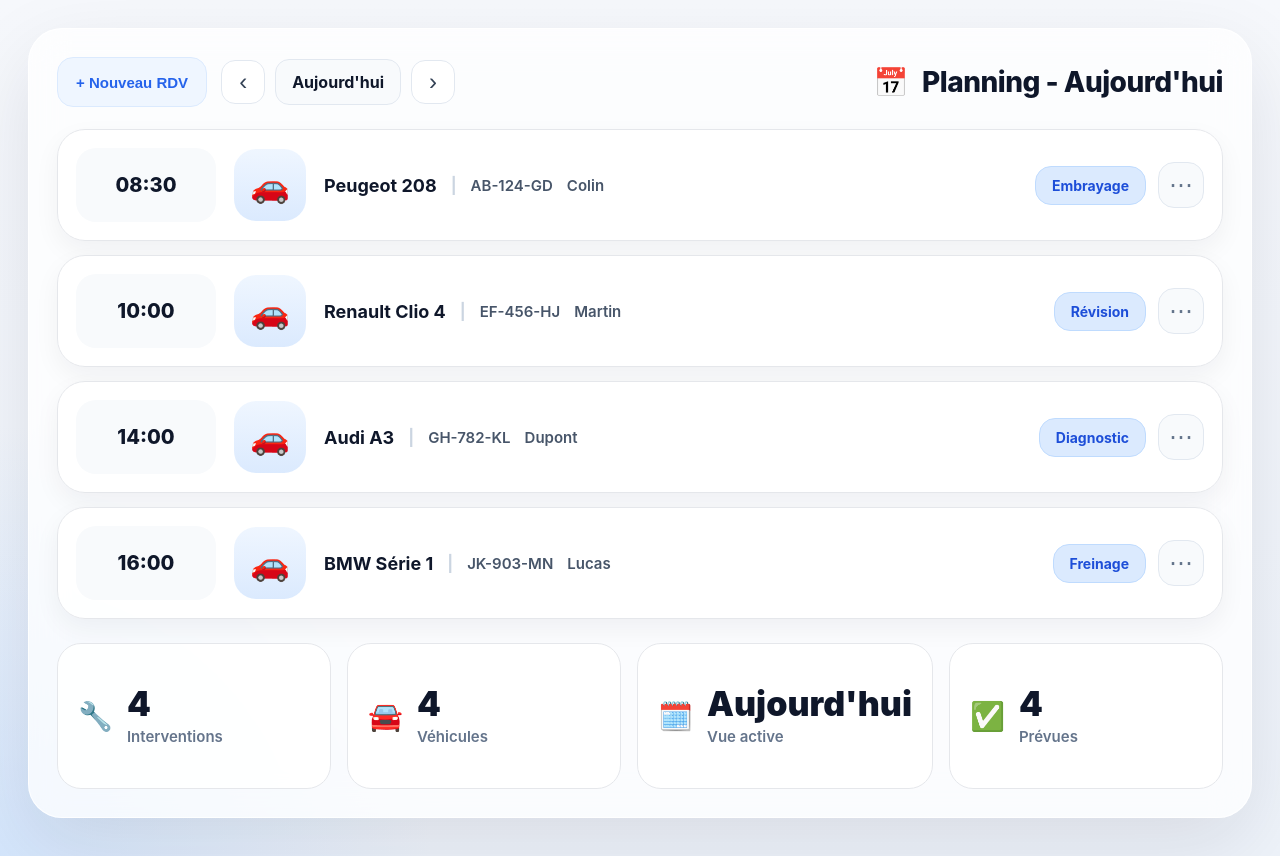
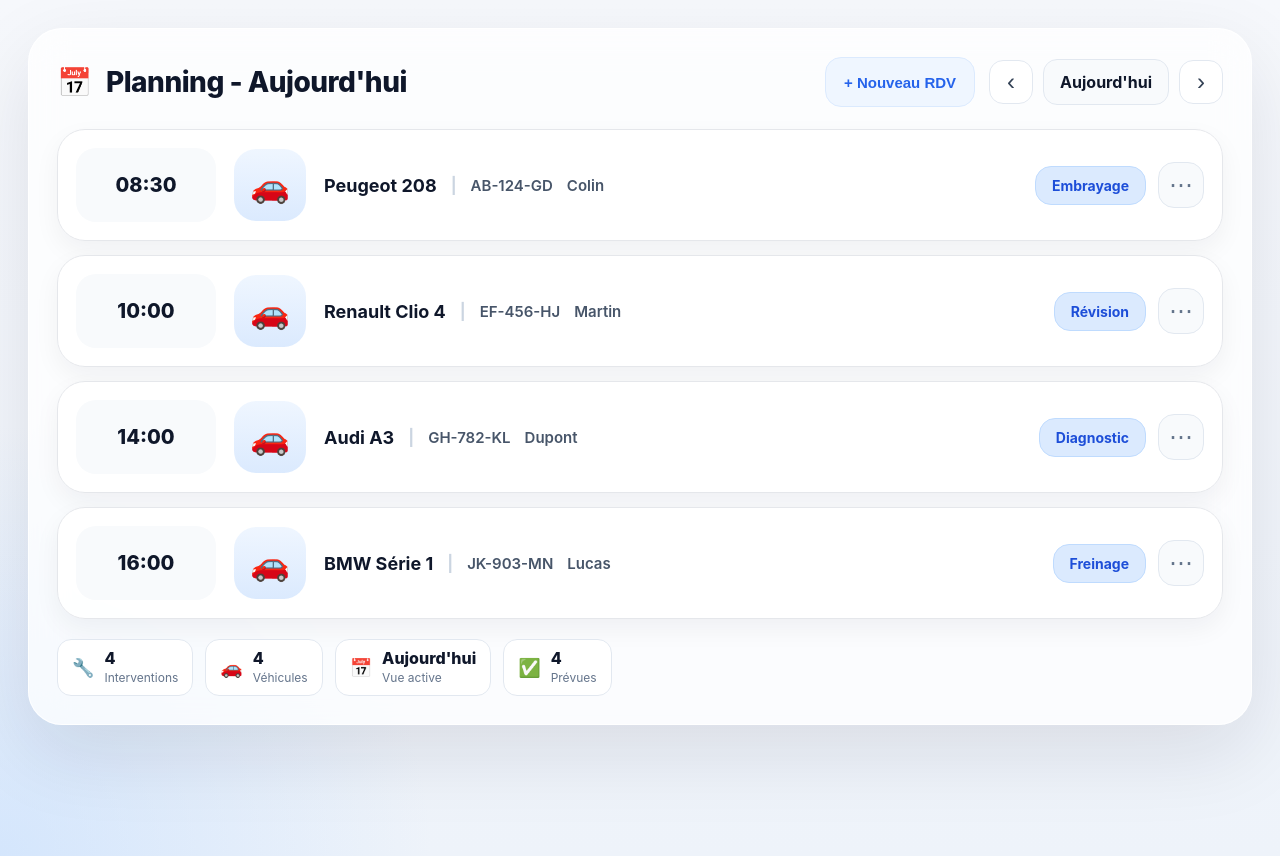
Before and after one commit to amunia2a-lab/planning, a Next.js app: page / in a window 1280 px wide. Built offline with nearby package versions, Linux system fonts and the light colour scheme.

Commit message:
Add files via upload

```diff
--- a/app/page.tsx
+++ b/app/page.tsx
@@ -48,19 +48,19 @@ export default function Page() {
       <div style={styles.shell}>
         <section style={styles.widget}>
           <div style={styles.topBar}>
-            <div style={styles.leftHeader}>
+            <div style={styles.titleRow}>
+              <span style={styles.calendarIcon}>📅</span>
+              <h1 style={styles.title}>Planning - Aujourd&apos;hui</h1>
+            </div>
+
+            <div style={styles.rightHeader}>
               <button style={styles.newButton}>+ Nouveau RDV</button>
 
               <div style={styles.navGroup}>
                 <button style={styles.navButton}>‹</button>
-                <span style={styles.dayPill}>Aujourd'hui</span>
+                <span style={styles.dayPill}>Aujourd&apos;hui</span>
                 <button style={styles.navButton}>›</button>
               </div>
-            </div>
-
-            <div style={styles.titleRow}>
-              <span style={styles.calendarIcon}>📅</span>
-              <h1 style={styles.title}>Planning - Aujourd&apos;hui</h1>
             </div>
           </div>
 
@@ -86,42 +86,35 @@ export default function Page() {
             ))}
           </div>
 
-          <div style={styles.bottomStats}>
-            <div style={styles.statCard}>
-              <div style={styles.statIcon}>🔧</div>
-              <div>
-                <div style={styles.statValue}>{appointments.length}</div>
-                <div style={styles.statLabel}>Interventions</div>
-              </div>
-            </div>
-
-            <div style={styles.statCard}>
-              <div style={styles.statIcon}>🚘</div>
-              <div>
-                <div style={styles.statValue}>4</div>
-                <div style={styles.statLabel}>Véhicules</div>
-              </div>
-            </div>
-
-            <div style={styles.statCard}>
-              <div style={styles.statIcon}>🗓️</div>
-              <div>
-                <div style={styles.statValue}>Aujourd&apos;hui</div>
-                <div style={styles.statLabel}>Vue active</div>
-              </div>
-            </div>
-
-            <div style={styles.statCard}>
-              <div style={styles.statIcon}>✅</div>
-              <div>
-                <div style={styles.statValue}>4</div>
-                <div style={styles.statLabel}>Prévues</div>
-              </div>
-            </div>
+          <div style={styles.statsBar}>
+            <Stat icon="🔧" value="4" label="Interventions" />
+            <Stat icon="🚗" value="4" label="Véhicules" />
+            <Stat icon="📅" value="Aujourd'hui" label="Vue active" />
+            <Stat icon="✅" value="4" label="Prévues" />
           </div>
         </section>
       </div>
     </main>
+  );
+}
+
+function Stat({
+  icon,
+  value,
+  label,
+}: {
+  icon: string;
+  value: string;
+  label: string;
+}) {
+  return (
+    <div style={styles.statItem}>
+      <span style={styles.statIcon}>{icon}</span>
+      <div style={styles.statText}>
+        <span style={styles.statValue}>{value}</span>
+        <span style={styles.statLabel}>{label}</span>
+      </div>
+    </div>
   );
 }
 
@@ -155,7 +148,22 @@ const styles: Record<string, React.CSSProperties> = {
     marginBottom: 22,
     flexWrap: "wrap",
   },
-  leftHeader: {
+  titleRow: {
+    display: "flex",
+    alignItems: "center",
+    gap: 14,
+  },
+  calendarIcon: {
+    fontSize: 28,
+  },
+  title: {
+    margin: 0,
+    fontSize: 28,
+    fontWeight: 800,
+    color: "#0f172a",
+    letterSpacing: -0.5,
+  },
+  rightHeader: {
     display: "flex",
     alignItems: "center",
     gap: 14,
@@ -198,21 +206,6 @@ const styles: Record<string, React.CSSProperties> = {
     color: "#0f172a",
     fontWeight: 700,
     whiteSpace: "nowrap",
-  },
-  titleRow: {
-    display: "flex",
-    alignItems: "center",
-    gap: 14,
-  },
-  calendarIcon: {
-    fontSize: 28,
-  },
-  title: {
-    margin: 0,
-    fontSize: 28,
-    fontWeight: 800,
-    color: "#0f172a",
-    letterSpacing: -0.5,
   },
   rowsWrap: {
     display: "flex",
@@ -302,35 +295,37 @@ const styles: Record<string, React.CSSProperties> = {
     fontSize: 24,
     cursor: "pointer",
   },
-  bottomStats: {
-    marginTop: 24,
-    display: "grid",
-    gridTemplateColumns: "repeat(4, 1fr)",
-    gap: 16,
+  statsBar: {
+    marginTop: 20,
+    display: "flex",
+    gap: 12,
+    flexWrap: "wrap",
   },
-  statCard: {
+  statItem: {
     display: "flex",
     alignItems: "center",
-    gap: 14,
-    background: "rgba(255,255,255,0.88)",
-    border: "1px solid #e5e7eb",
-    borderRadius: 24,
-    padding: "18px 20px",
-    minHeight: 108,
+    gap: 10,
+    padding: "10px 14px",
+    borderRadius: 14,
+    background: "#ffffff",
+    border: "1px solid #e2e8f0",
   },
   statIcon: {
-    fontSize: 28,
+    fontSize: 18,
+  },
+  statText: {
+    display: "flex",
+    flexDirection: "column",
   },
   statValue: {
-    fontSize: 34,
-    fontWeight: 900,
+    fontWeight: 800,
+    fontSize: 16,
     color: "#0f172a",
-    lineHeight: 1,
+    lineHeight: 1.1,
   },
   statLabel: {
-    marginTop: 6,
-    fontSize: 15,
+    fontSize: 12,
     color: "#64748b",
-    fontWeight: 600,
+    marginTop: 2,
   },
 };
```
Also changed, not shown: 1 other file (tests, documents, lock files or other folders).
